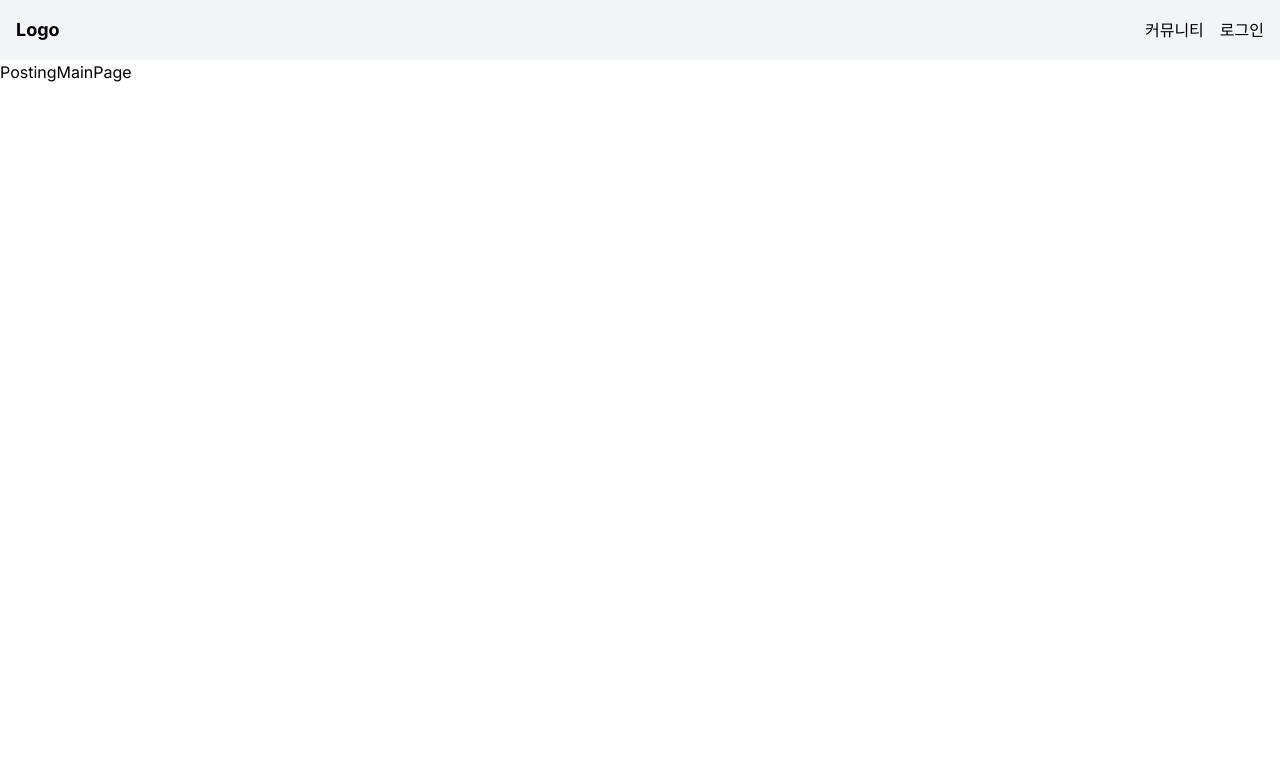
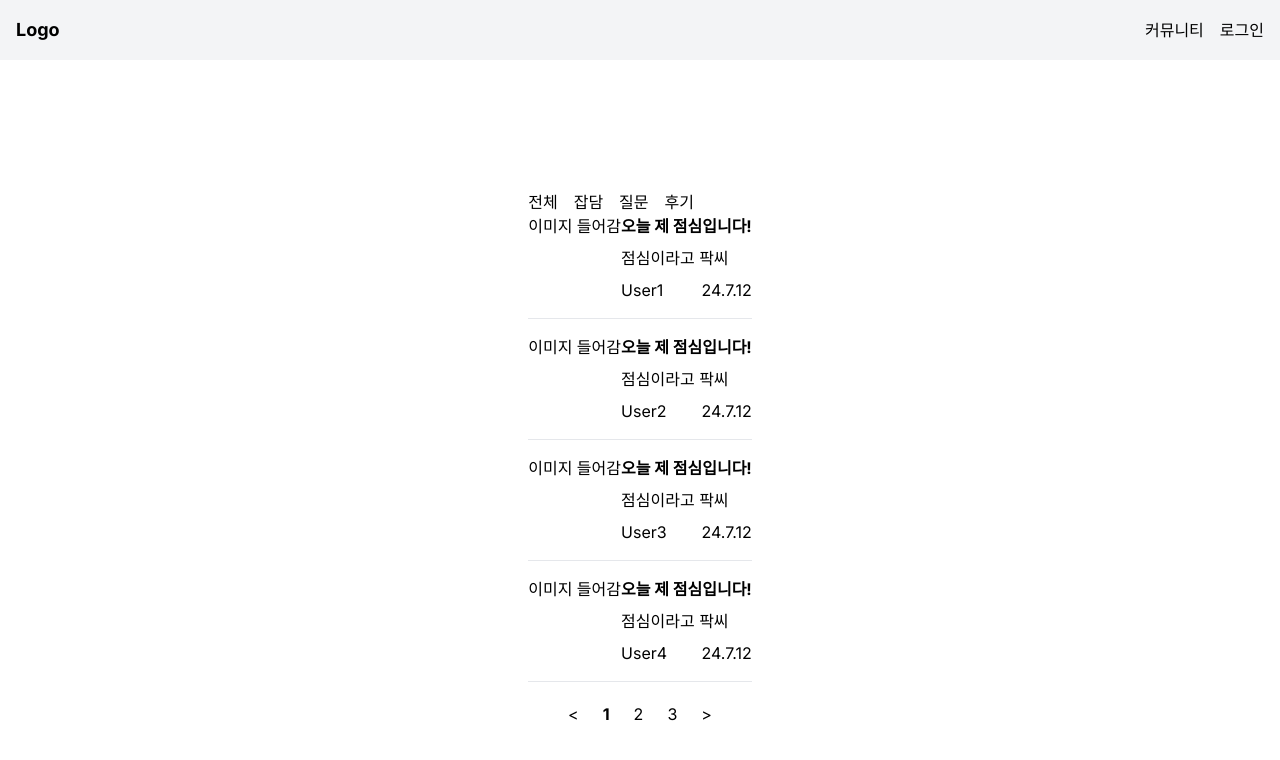
Before and after one commit to B-09-NBC-Final/Health-Protect-Me, a Next.js app: page /posting-main in a window 1280 px wide. Shown: the top 760 px of the page. Built offline with nearby package versions, Linux system fonts and the light colour scheme.

Commit message:
feat: commMainUi

```diff
--- a/src/app/(main)/(contents)/posting-main/page.tsx
+++ b/src/app/(main)/(contents)/posting-main/page.tsx
@@ -1,7 +1,142 @@
-import React from 'react';
+'use client'
+import React, { useState } from 'react';
 
 const PostingMainPage = () => {
-  return <div>PostingMainPage</div>;
+  const [currentPage, setCurrentPage] = useState(1);
+  const [postsPerPage] = useState(4);
+
+  //임시 더미 데이터
+  const lunchItems = [
+    {
+      image: 'image1.jpg',
+      title: '오늘 제 점심입니다!',
+      description: '점심이라고 팍씨',
+      nickname: 'User1',
+      date: '24.7.12'
+    },
+    {
+      image: 'image2.jpg',
+      title: '오늘 제 점심입니다!',
+      description: '점심이라고 팍씨',
+      nickname: 'User2',
+      date: '24.7.12'
+    },
+    {
+      image: 'image3.jpg',
+      title: '오늘 제 점심입니다!',
+      description: '점심이라고 팍씨',
+      nickname: 'User3',
+      date: '24.7.12'
+    },
+    {
+      image: 'image4.jpg',
+      title: '오늘 제 점심입니다!',
+      description: '점심이라고 팍씨',
+      nickname: 'User4',
+      date: '24.7.12'
+    },
+    {
+      image: 'image5.jpg',
+      title: '오늘 제 점심입니다!',
+      description: '점심이라고 팍씨',
+      nickname: 'User5',
+      date: '24.7.12'
+    },
+    {
+      image: 'image5.jpg',
+      title: '오늘 제 점심입니다!',
+      description: '점심이라고 팍씨',
+      nickname: 'User6',
+      date: '24.7.12'
+    },
+    {
+      image: 'image5.jpg',
+      title: '오늘 제 점심입니다!',
+      description: '점심이라고 팍씨',
+      nickname: 'User7',
+      date: '24.7.12'
+    },
+    {
+      image: 'image5.jpg',
+      title: '오늘 제 점심입니다!',
+      description: '점심이라고 팍씨',
+      nickname: 'User8',
+      date: '24.7.12'
+    },
+    {
+      image: 'image5.jpg',
+      title: '오늘 제 점심입니다!',
+      description: '점심이라고 팍씨',
+      nickname: 'User9',
+      date: '24.7.12'
+    },
+    {
+      image: 'image5.jpg',
+      title: '오늘 제 점심입니다!',
+      description: '점심이라고 팍씨',
+      nickname: 'User10',
+      date: '24.7.12'
+    }
+  ];
+
+  const indexOfLastPost = currentPage * postsPerPage;
+  const indexOfFirstPost = indexOfLastPost - postsPerPage;
+  const currentPosts = lunchItems.slice(indexOfFirstPost, indexOfLastPost);
+
+  const paginate = (pageNumber: number) => setCurrentPage(pageNumber);
+
+  return (
+    <div className="flex justify-center place-items-center h-screen">
+      <div className="items-center">
+        <div className="flex space-x-4">
+          <button>전체</button>
+          <button>잡담</button>
+          <button>질문</button>
+          <button>후기</button>
+        </div>
+        <div>
+          {currentPosts.map((item, index) => (
+            <div key={index} className="flex flex-col border-b pb-4 mb-4">
+              <div className="flex">
+                <p className="">이미지 들어감</p>
+                <div className="items-center">
+                  <h2 className="font-bold mb-2">{item.title}</h2>
+                  <p className="mb-2">{item.description}</p>
+                  <div className="flex justify-between">
+                    <p>{item.nickname}</p>
+                    <p>{item.date}</p>
+                  </div>
+                </div>
+              </div>
+            </div>
+          ))}
+        </div>
+        <div className="flex justify-center mt-4">
+          <button
+            className={`px-3 py-1`}
+            onClick={() => paginate(currentPage - 1)}
+          >
+            &lt;
+          </button>
+          {Array.from({ length: Math.ceil(lunchItems.length / postsPerPage) }, (_, i) => i + 1).map((pageNumber) => (
+            <button
+              key={pageNumber}
+              className={`px-3 py-1 ${currentPage === pageNumber ? 'text-black font-bold' : ''}`}
+              onClick={() => paginate(pageNumber)}
+            >
+              {pageNumber}
+            </button>
+          ))}
+          <button
+            className={`px-3 py-1`}
+            onClick={() => paginate(currentPage + 1)}
+          >
+            &gt;
+          </button>
+        </div>
+      </div>
+    </div>
+  );
 };
 
 export default PostingMainPage;
```
